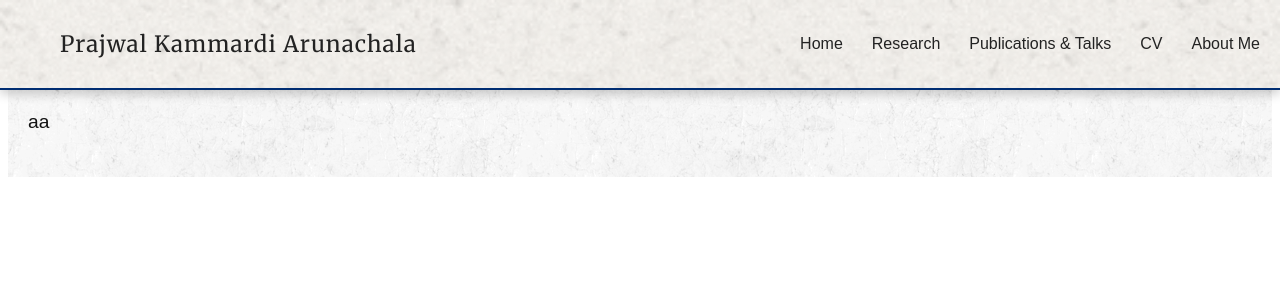
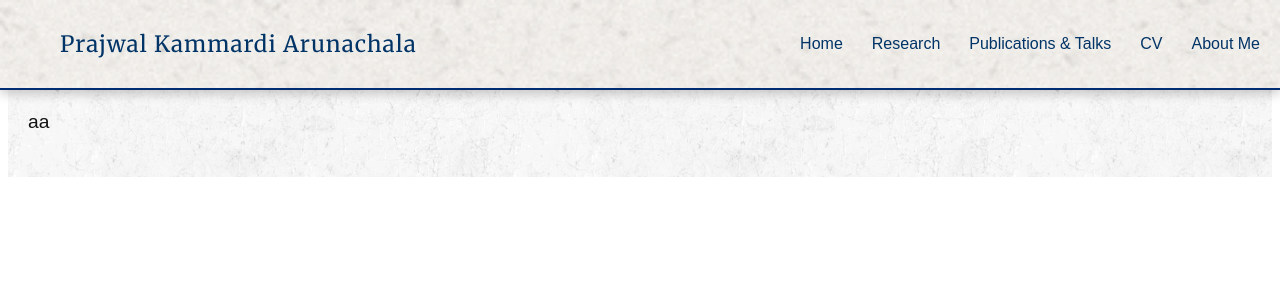
Before and after one commit to prajwalka/prajwalka.github.io, a Jekyll site: the page built from publications.md, in a window 1280 px wide. Shown: the top 300 px of the page. Built offline with Jekyll 4.4.1, drawn with Linux system fonts in a browser that asks for light colours; some web fonts are replaced.

Commit message:
Updating homepage

```diff
--- a/assets/style.css
+++ b/assets/style.css
@@ -158,16 +158,16 @@ p {
 
 /* Link Styling */
 a:link, a:visited {
-  color: #222; /* dark gray */
-  text-decoration: none; /* no underline */
+  color: #003366; /* Dark blue (professional and subtle) */
+  text-decoration: none;
   font-weight: 500;
   transition: all 0.3s ease;
 }
 
 a:hover, a:active {
-  color: #000; /* even darker when hovered if you want */
+  color: #001f4d; /* Even deeper blue when hovered */
   text-decoration: underline;
   text-underline-offset: 4px;
   text-decoration-thickness: 1.5px;
-  text-shadow: 0px 0px 2px rgba(0,0,0,0.2);
+  text-shadow: 0px 0px 2px rgba(0, 0, 0, 0.2);
 }
```
